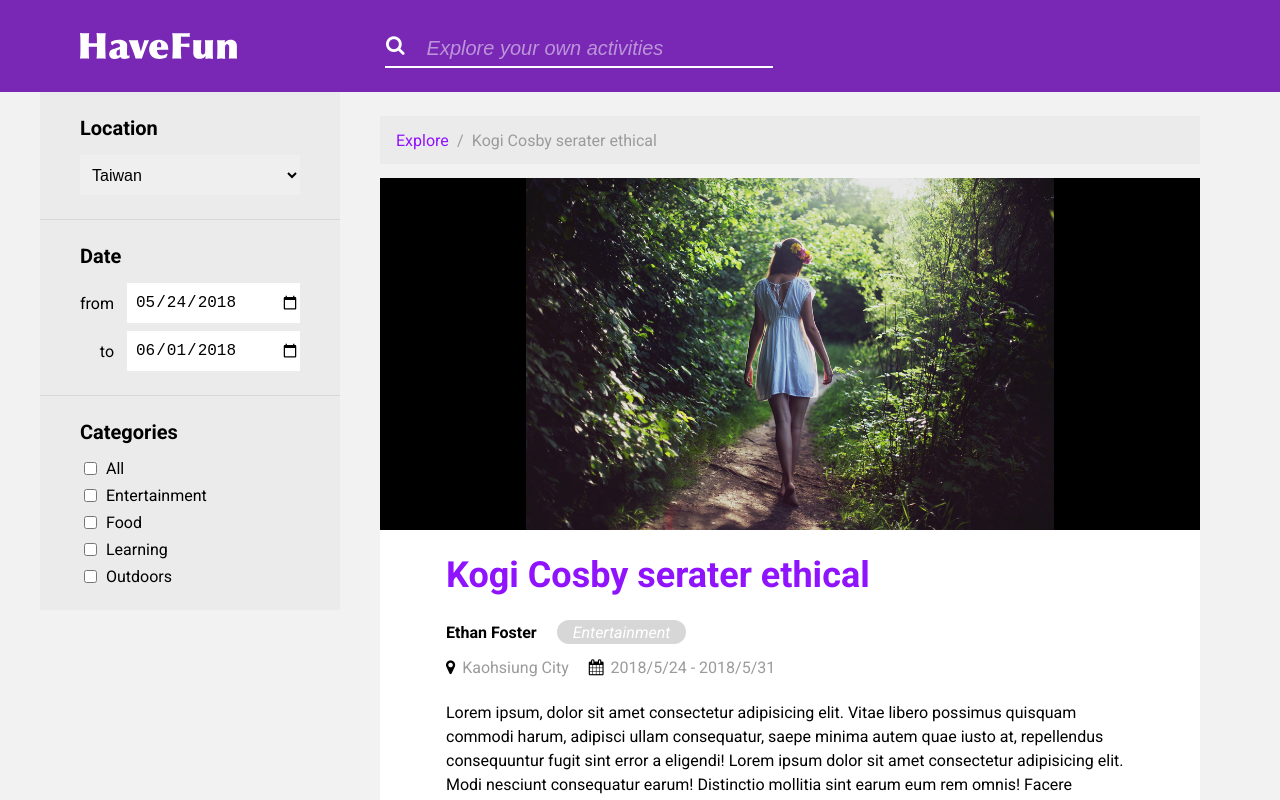
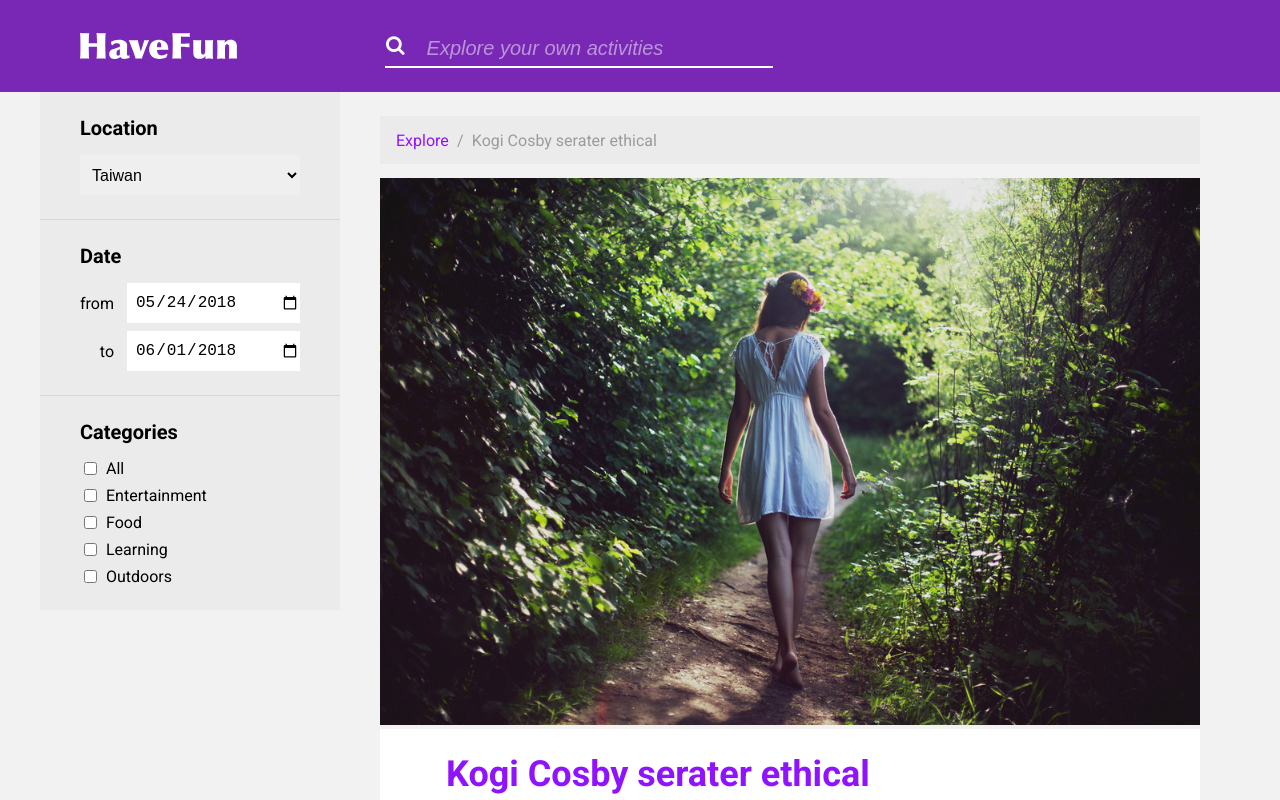
Before and after one commit to cxc421/f2e-2018-filter-app, a React app: page / in a window 1280 px wide. Shown: the top 800 px of the page. Built offline with nearby package versions, Linux system fonts and the light colour scheme.

Commit message:
Refine Article component image area

```diff
--- a/src/components/Article.js
+++ b/src/components/Article.js
@@ -5,9 +5,6 @@ import IMG_URL from 'images/content-2.jpg';
 
 const Article = (props) => {
   const title = "Kogi Cosby serater ethical";
-  const imgStyle = {
-    backgroundImage: `url(${IMG_URL})`
-  };
   const author = "Ethan Foster";
   const category = "Entertainment";
   const location = "Kaohsiung City";
@@ -20,10 +17,8 @@ const Article = (props) => {
         <span className="slash">/</span>
         <span className="title">{title}</span>
       </div>
-      <div
-        className="article-img"
-        style={imgStyle}
-      >
+      <div className="article-img">
+        <img src={IMG_URL} alt="article-img"/>
       </div>
       <div className="article-body">
 
--- a/src/styles/Article.scss
+++ b/src/styles/Article.scss
@@ -23,13 +23,11 @@
   }
 
   .article-img {
-    height: 352px;
     margin-top: 14px;
-
-    background-size: contain;
-    background-repeat: no-repeat;
-    background-position: center;
-    background-color: black;
+    width: 100%;
+    img {
+      width: 100%;
+    }
   }
 
   .article-body {
```
